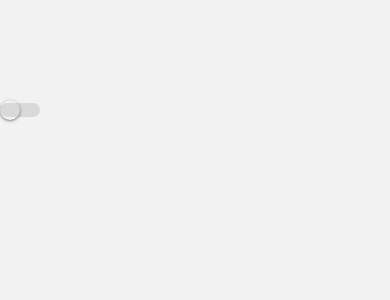
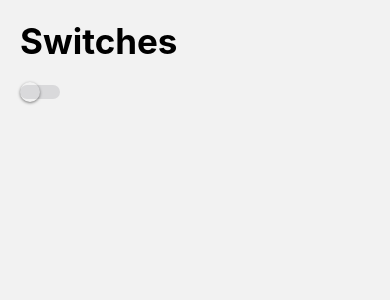
Before and after one commit to alemosmusi/rncomponent, a React Native app: screen /SwitchScreen in a window 390 px wide. Shown: the top 300 px of the page. Built offline with nearby package versions, Linux system fonts and the light colour scheme.

Commit message:
agregado titulo reutilizablee

```diff
--- /dev/null
+++ b/src/components/HeaderTitle.tsx
@@ -0,0 +1,22 @@
+import React from 'react'
+import { Text, View } from 'react-native'
+import { styles } from '../theme/appTheme'
+import { useSafeAreaInsets } from 'react-native-safe-area-context';
+
+
+interface Props {
+    title: string
+}
+
+const HeaderTitle = ({title}: Props) => {
+
+    const {top} = useSafeAreaInsets();
+
+   return (
+       <View style={{marginTop: top + 20, marginBottom: 20}}>
+       <Text style={styles.title}>{ title }</Text>
+     </View>
+)
+}
+
+export default HeaderTitle
--- a/src/screens/HomeScreen.tsx
+++ b/src/screens/HomeScreen.tsx
@@ -2,23 +2,18 @@
 import {FlatList, Text, View} from 'react-native';
 import Icon from 'react-native-vector-icons/Ionicons';
 import {styles} from '../theme/appTheme';
-import {useSafeAreaInsets} from 'react-native-safe-area-context';
+
 import FlatListMenuItem from '../components/FlatListMenuItem';
 import { menuItems } from '../data/menuItems';
+import HeaderTitle from '../components/HeaderTitle';
 
 
 
 
 const HomeScreen = () => {
-  const {top} = useSafeAreaInsets();
 
-  const renderListHeader = () => {
-    return (
-      <View style={{marginTop: top + 20, marginBottom: 20}}>
-        <Text style={styles.title}>Opciones de menu</Text>
-      </View>
-    );
-  };
+
+
 
   const itemSeparator = () =>{
     return (
@@ -39,7 +34,7 @@
         data={menuItems}
         renderItem={({item}) => <FlatListMenuItem menuItem={item}/>}
         keyExtractor={item => item.name}
-        ListHeaderComponent={renderListHeader}
+        ListHeaderComponent={()=> <HeaderTitle title= "Opciones de menu" />}
         ItemSeparatorComponent={itemSeparator}
       />
     </View>
--- a/src/screens/SwitchScreen.tsx
+++ b/src/screens/SwitchScreen.tsx
@@ -1,5 +1,6 @@
 import React, { useState } from 'react'
 import { Platform, Switch, Text, View } from 'react-native'
+import HeaderTitle from '../components/HeaderTitle';
 
 const SwitchScreen = () => {
 
@@ -10,7 +11,13 @@
 
 
    return (
-       <View style={{marginTop: 100}}>
+       <View style={{marginHorizontal: 20}}>
+
+        <HeaderTitle title="Switches" />
+
+
+
+
            <Switch
                 trackColor={{false: '#D9D9DB', true: '#5856D6'}}
                 // thumbColor={isEnabled ? '#5856D6' : '#f4f3f4'}
```
